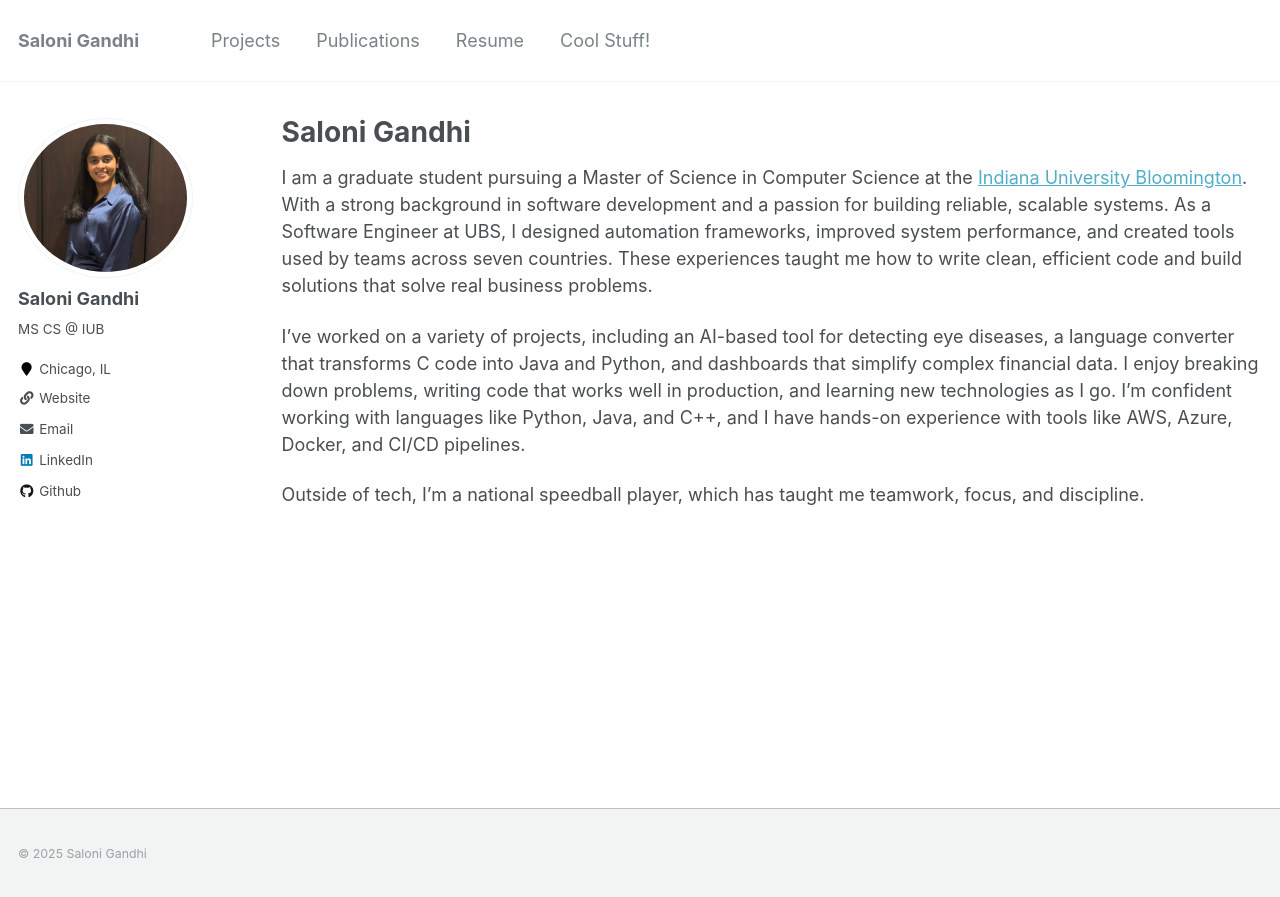
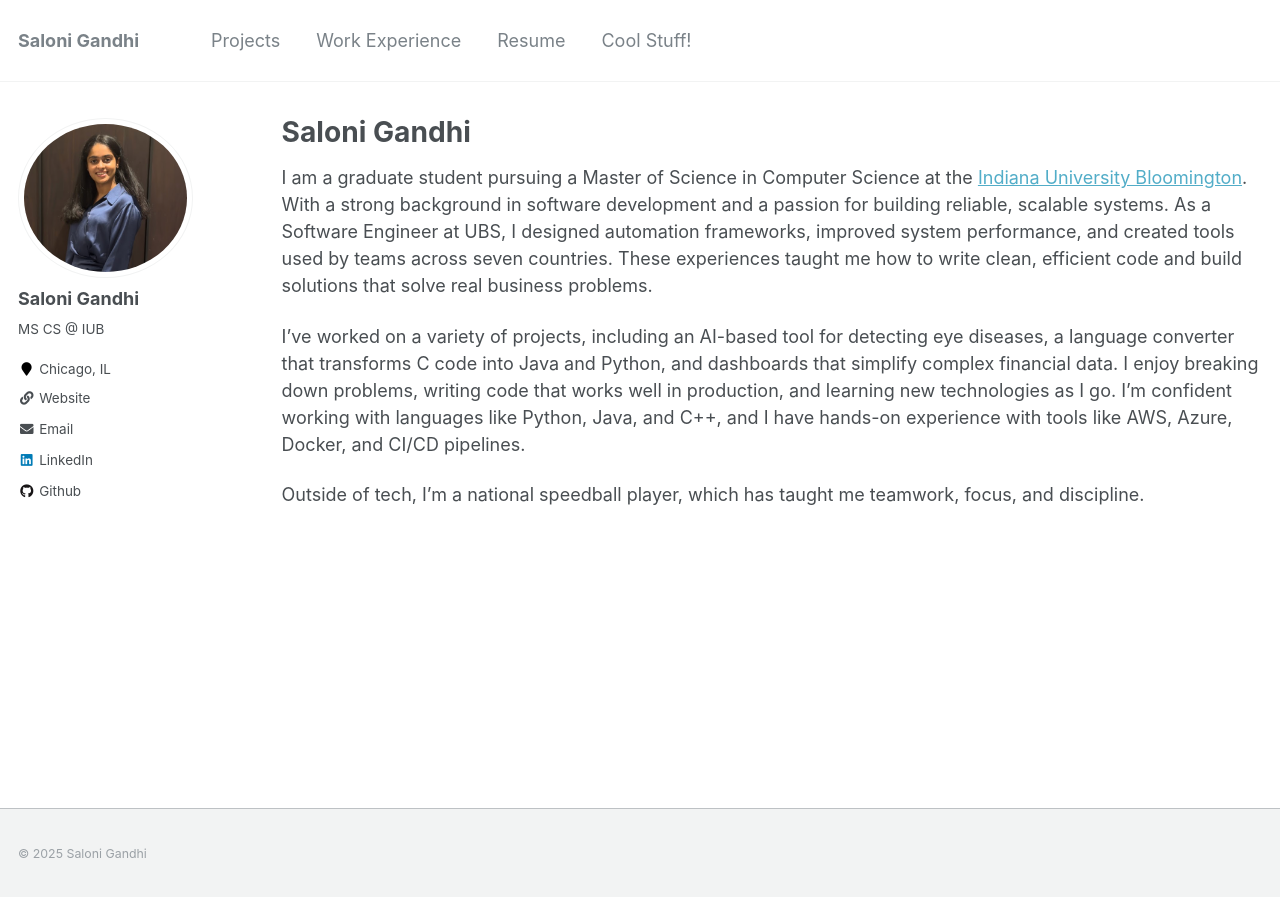
Before and after one commit to saloni111/saloni111.github.io, a Jekyll site: the page built from _pages/about.md, in a window 1280 px wide. Shown: the top 897 px of the page. Built offline with Jekyll 4.4.1, drawn with Linux system fonts in a browser that asks for light colours.

Commit message:
Update navigation.yml

```diff
--- a/_data/navigation.yml
+++ b/_data/navigation.yml
@@ -3,7 +3,7 @@ main:
   - title: "Projects"
     url: /portfolio/
 
-  - title: "Publications"
+  - title: "Work Experience"
     url: /publications/
 
   - title: "Resume"
```
